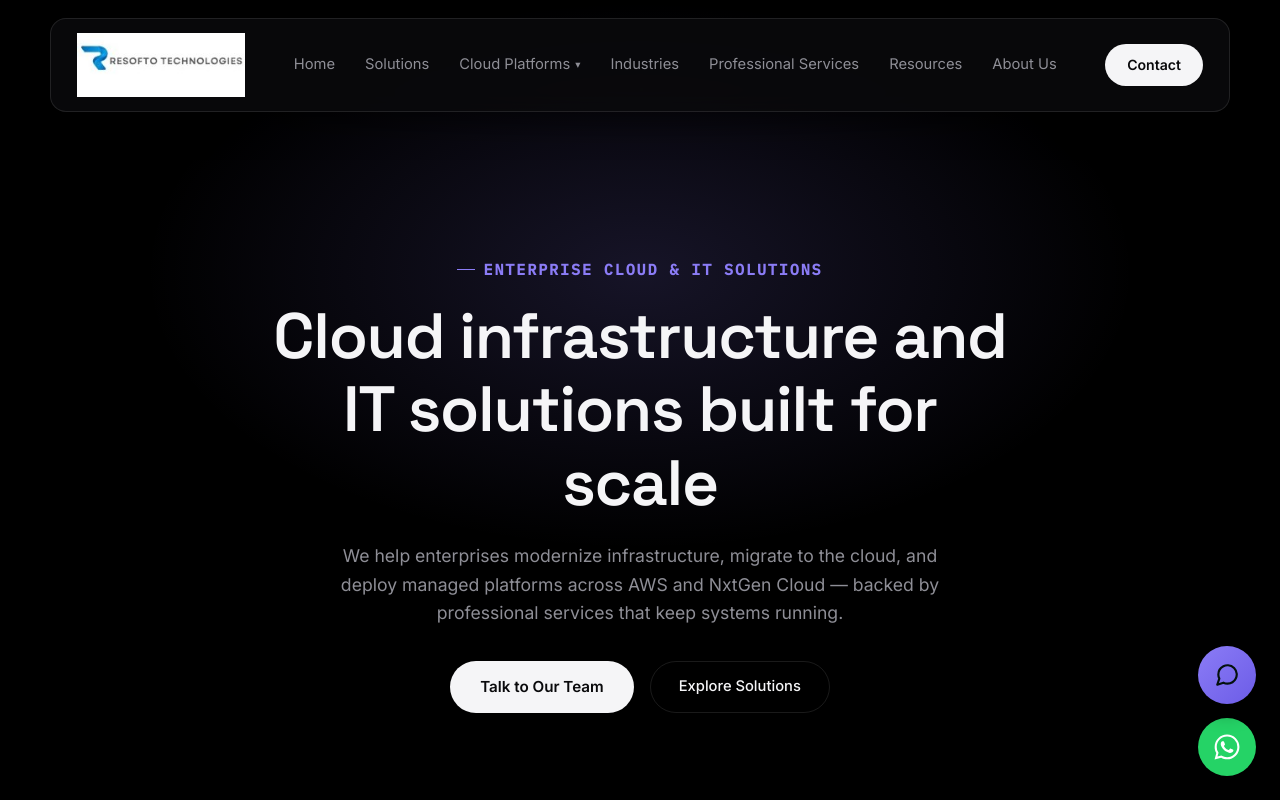
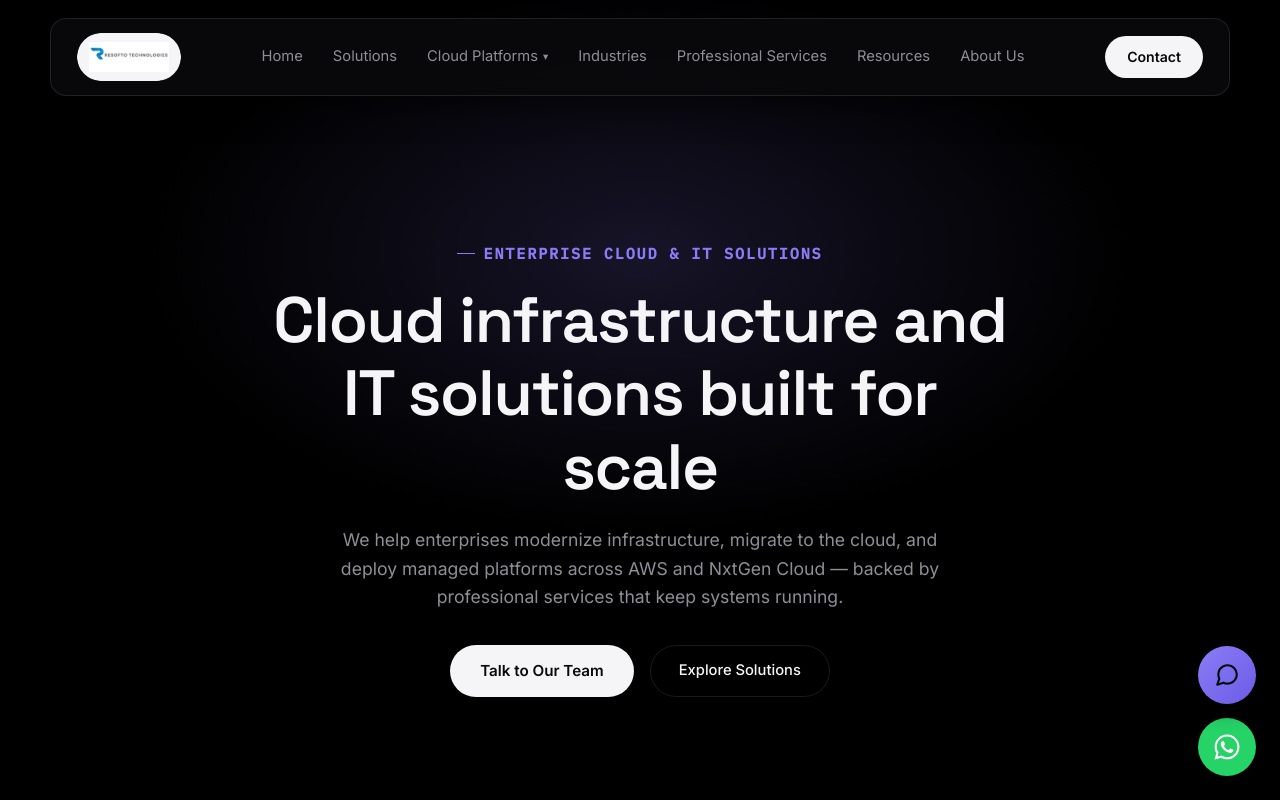
Before and after one commit to Ebenezar24/resofto-react, a React (Vite) app: page / in a window 1280 px wide. Shown: the top 800 px of the page. Built offline with nearby package versions, Linux system fonts and the light colour scheme.

Commit message:
Switch logo to pill-shaped badge matching Contact button style

```diff
--- a/src/components/Footer.jsx
+++ b/src/components/Footer.jsx
@@ -1,4 +1,4 @@
-import logo from '../assets/logo.jpeg'
+import logo from '../assets/logo-pill.png'
 
 export default function Footer() {
   return (
--- a/src/components/Header.jsx
+++ b/src/components/Header.jsx
@@ -1,4 +1,4 @@
-import logo from '../assets/logo.jpeg'
+import logo from '../assets/logo-pill.png'
 
 export default function Header() {
   return (
--- a/src/index.css
+++ b/src/index.css
@@ -58,8 +58,8 @@ nav{
 }
 .logo{font-family:'Space Grotesk'; font-weight:700; font-size:1.15rem; letter-spacing:-0.01em; display:flex; align-items:center;}
 .logo span{color:var(--accent-teal);}
-.logo img{height:64px; width:auto; display:block;}
-.footer-logo img{height:34px; width:auto; display:block; margin-bottom:14px; filter:brightness(1.15);}
+.logo img{height:48px; width:auto; display:block;border-radius:999px;}
+.footer-logo img{height:40px; width:auto; display:block;border-radius:999px;margin-bottom:14px;}
 .contact-list{list-style:none;}
 .contact-list li{color:var(--text); font-size:0.88rem; margin-bottom:12px; opacity:0.85; line-height:1.5;}
 .contact-list li a{color:var(--text);}
```
Also changed, not shown: src/assets/logo-pill.png (added), src/assets/logo.jpeg (deleted).
